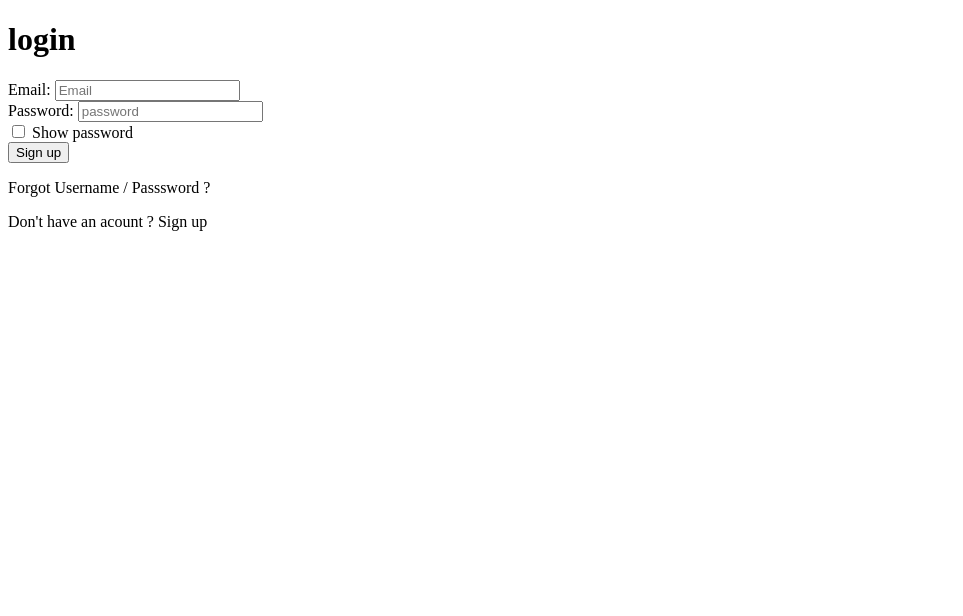
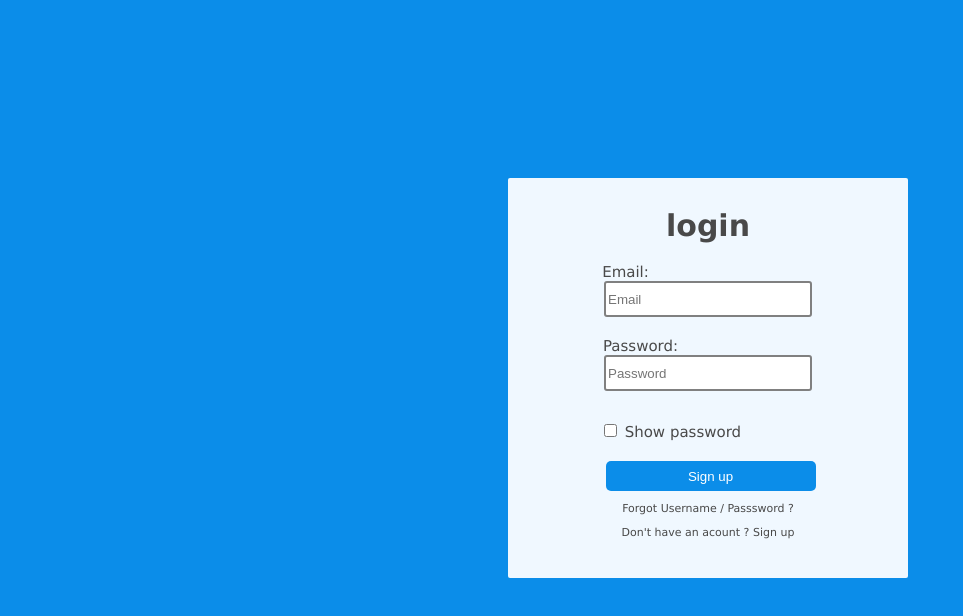
Before and after one commit to Jawad-Gouahmane/login, a plain HTML site: page index.html in a window 1280 px wide. Shown: the whole page, without its empty margins (0-963 px from the left). Drawn offline with Linux system fonts and the light colour scheme.

Commit message:
projet login final

```diff
--- a/index.html
+++ b/index.html
@@ -5,36 +5,33 @@
     <meta name="viewport" content="width=device-width, initial-scale=1.0">
     <title>Login</title>
 </head>
-<body>
-    <div>
-    <form action="">
-    <h1>login  </h1>
-    <div>
-    <label for="">Email:</label>
-    <input type="email"  placeholder="Email">  <br>
+<body style="text-align: center; background-color: rgb(11, 141, 233); " >
+    <div style=" padding: 150px 500px;" >
+    <form action="" style="background-color: aliceblue;  width: 400px; height: 400px; border-radius: 2px ;font-family: Verdana, Geneva, Tahoma, sans-serif; font-size: 15px; color: rgb(73, 73, 73); "   >
+    <h1 style="padding-top: 30px;  "  >login  </h1>
+    <div style="padding-bottom: 20px;">
+    <label for="" style="padding-right: 165px; " >Email:</label> <br>
+    <input type="email"  placeholder="Email" style="height: 30px; width: 200px; border-radius: 3px ; border-style: solid;border-color: gray; ">  <br>
     </div>
      <div>
-    <label for="">Password:</label>
-    <input type="password" placeholder="password"  >  <br>
+    <label for="" style="padding-right: 135px; " >Password:</label> <br>
+    <input type="password" placeholder="Password" style="height: 30px; width: 200px; border-radius: 3px ; border-style: solid;border-color: gray;"  >  <br>
     </div>
 
-    <div>
+    <div style="padding-top: 30px; padding-right: 75px; " >
 
     <input type="checkbox" >
 
-    <label for="">Show password</label> <br>
+    <label for="" >Show password</label> <br>
 
-    <button> Sign up</button>
-    </div>
+    <button style="margin-top: 20px; height: 30px ; width: 210px; margin-left: 80px; background-color:rgb(11, 141, 233) ;color: white; border-radius: 5px; border: none; "  > Sign up</button>
+    </div >
+    <div style="font-size: 11px;" >
    <p>Forgot Username / Passsword ? </p>
 
    <p>Don't have an acount ? Sign up</p>
-
+  </div>
 </div>
-
-
-
     </form>
-
 </body>
 </html>
```
